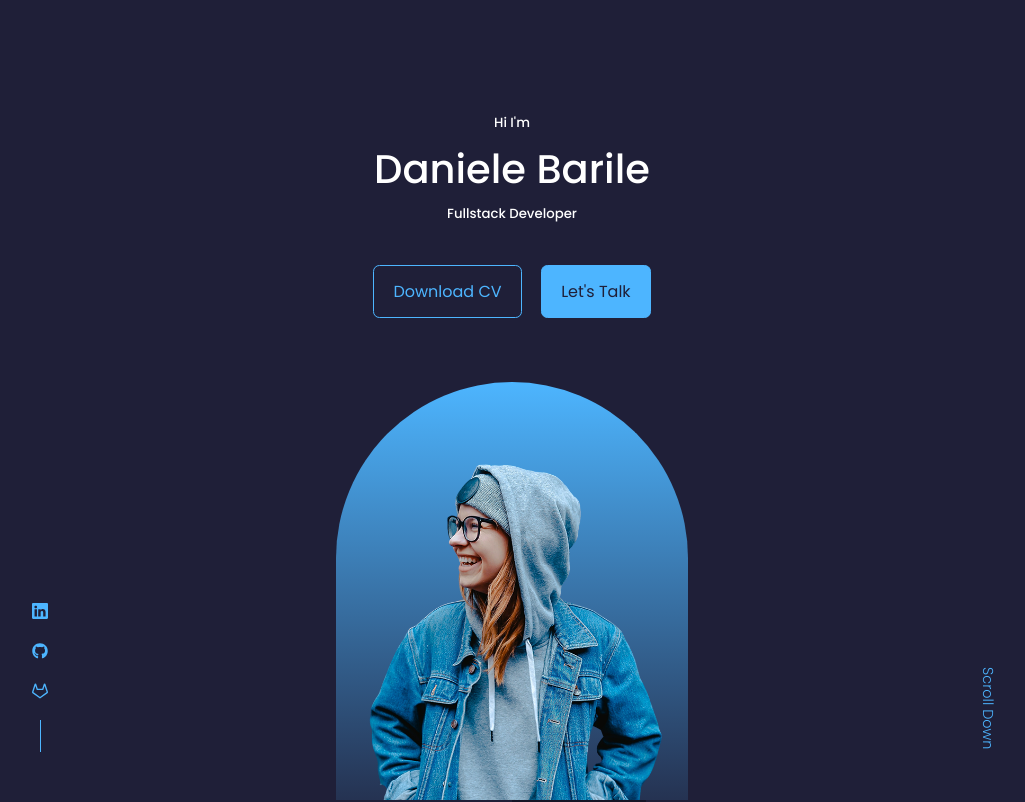
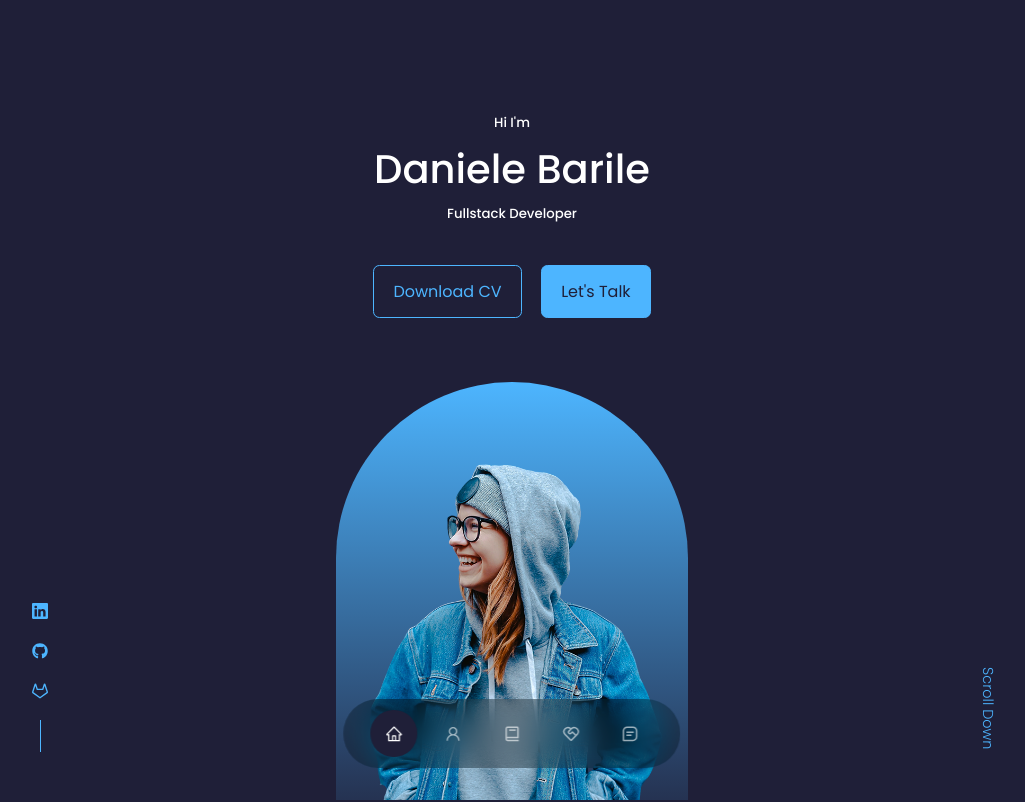
Before and after one commit to Ho3pLi/MyPlace, a React (Create React App) app: page / in a window 1280 px wide. Shown: the top 802 px of the page, without its empty margins (128-1153 px from the left). Built offline with nearby package versions, Linux system fonts and the light colour scheme.

Commit message:
Floating Nav Component CSS

```diff
--- a/src/components/nav/Nav.jsx
+++ b/src/components/nav/Nav.jsx
@@ -10,7 +10,7 @@
   return (
     <nav>
 
-      <a href="#"><AiOutlineHome/></a>
+      <a href="#" className='active'><AiOutlineHome/></a>
       <a href="#about"><AiOutlineUser/></a>
       <a href="#experience"><BiBook/></a>
       <a href="#services"><RiServiceLine/></a>
--- a/src/components/nav/nav.css
+++ b/src/components/nav/nav.css
@@ -7,5 +7,31 @@
     z-index: 2;
     position: fixed;
     left: 50%;
-    transform: ;
+    transform: translateX(-50%);
+    bottom: 2rem;
+    display: flex;
+    gap: 0.8rem;
+    border-radius: 3rem;
+    backdrop-filter: blur(15px);
 }
+
+nav a {
+
+    background: transparent;
+    padding: 0.9rem;
+    border-radius: 50%;
+    display: flex;
+    color: var(--color-light);
+    font-size: 1.1rem;
+}
+
+nav a:hover {
+
+    background: rgb(0, 0, 0, 0.3);
+}
+
+nav a.active {
+
+    background: var(--color-bg);
+    color: var(--color-white);
+}
```
